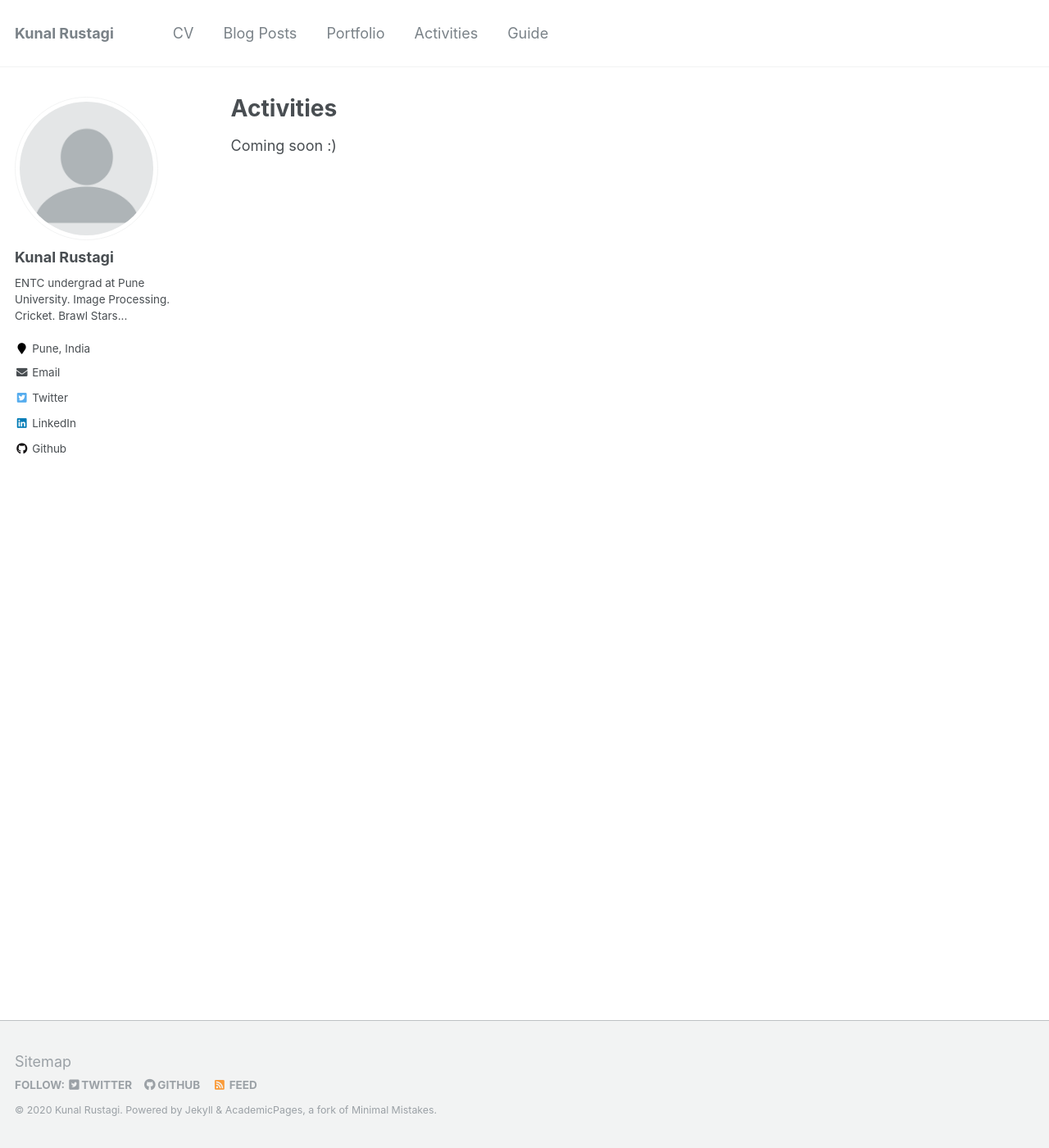
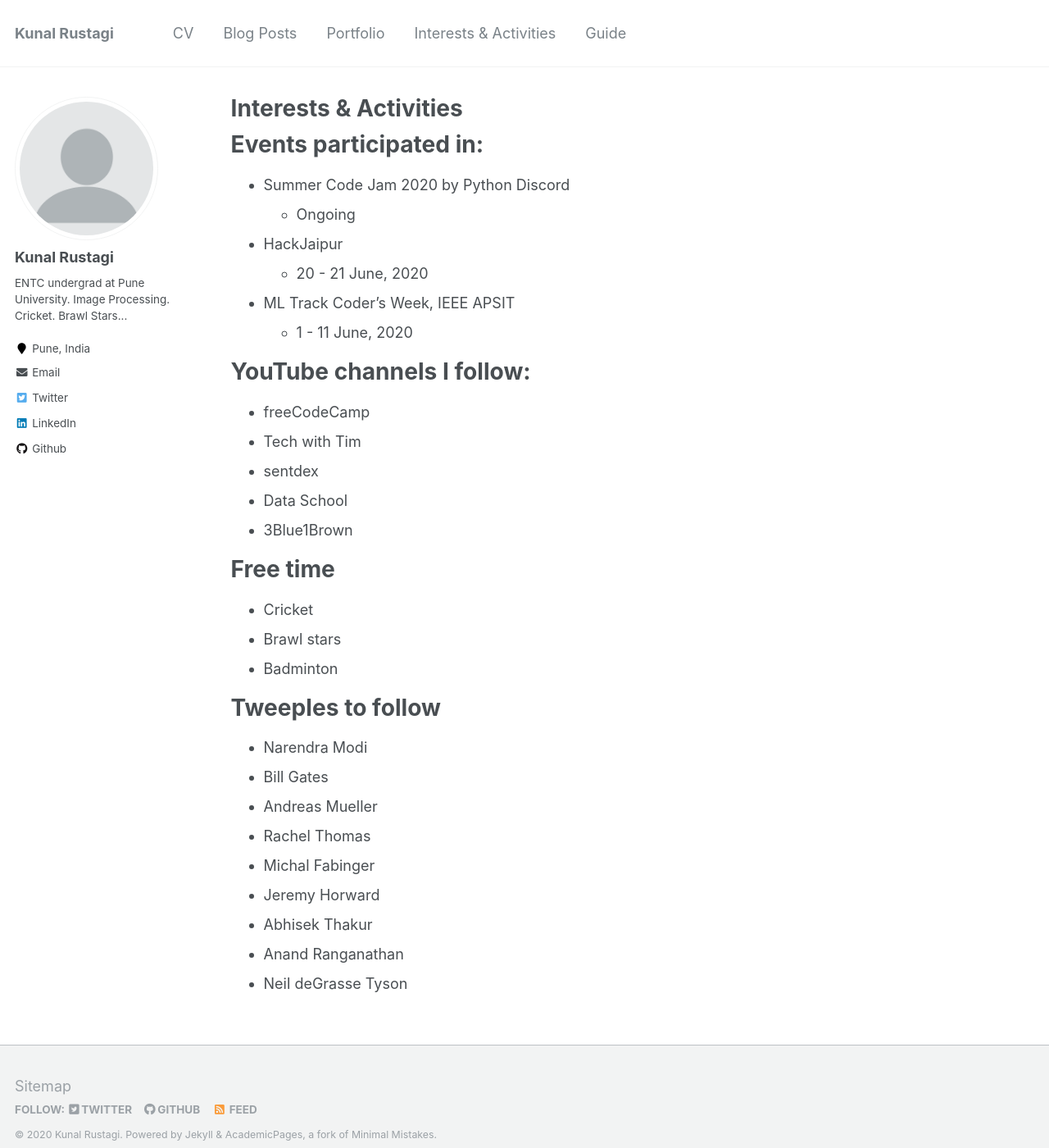
Before and after one commit to kunalrustagi08/kunalrustagi08.github.io, a Jekyll site: the page built from _pages/activities.md, in a window 1280 px wide and 1400 px high. Shown: the whole window at 82% size. Built offline with Jekyll 4.4.1, drawn with Linux system fonts in a browser that asks for light colours.

Commit message:
adding interests page

```diff
--- a/_data/navigation.yml
+++ b/_data/navigation.yml
@@ -10,8 +10,8 @@
   - title: "Portfolio"
     url: /portfolio/
 
-  - title: "Activities"
-    url: /activities/
+  - title: "Interests & Activities"
+    url: /interests-activities/
 
   # - title: "Publications"
   #   url: /publications/
--- a/_pages/activities.md
+++ b/_pages/activities.md
@@ -1,8 +1,41 @@
 ---
 layout: archive
-title: "Activities"
-permalink: /activities/
+title: "Interests & Activities"
+permalink: /interests-activities/
 author_profile: true
 ---
 
-Coming soon :)
+Events participated in:
+======
+* Summer Code Jam 2020 by Python Discord
+    * Ongoing
+* HackJaipur
+    * 20 - 21 June, 2020
+* ML Track Coder's Week, IEEE APSIT
+    * 1 - 11 June, 2020
+
+YouTube channels I follow:
+======
+* freeCodeCamp
+* Tech with Tim
+* sentdex
+* Data School
+* 3Blue1Brown
+
+Free time
+======
+* Cricket
+* Brawl stars
+* Badminton
+
+Tweeples to follow
+======
+* Narendra Modi
+* Bill Gates
+* Andreas Mueller
+* Rachel Thomas
+* Michal Fabinger
+* Jeremy Horward
+* Abhisek Thakur
+* Anand Ranganathan
+* Neil deGrasse Tyson
```
Also changed, not shown: _pages/cv.md (+16 -1 lines).
